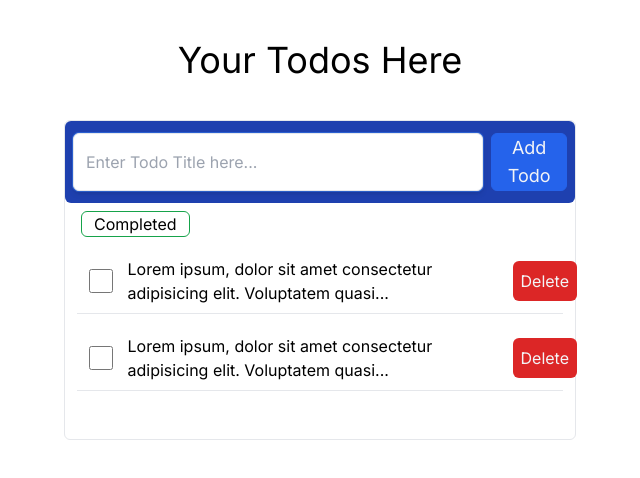
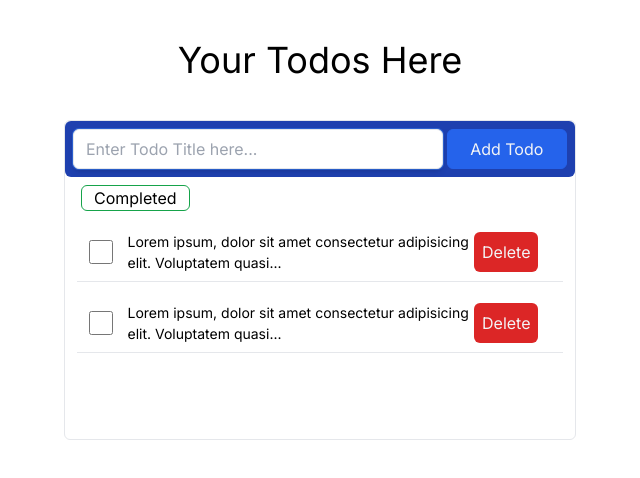
Before and after one commit to AtifAhmedShaikh/nextjs-typescript-codingflow, a Next.js app: page /user-todos in a window 1280 px wide. Shown: the top 478 px of the page, without its empty margins (320-960 px from the left). Built offline with nearby package versions, Linux system fonts and the light colour scheme.

Commit message:
Fix todo list page styling

```diff
--- a/src/app/user-todos/page.tsx
+++ b/src/app/user-todos/page.tsx
@@ -5,13 +5,13 @@ const UserTodos = () => {
     <div className="mt-5 h-screen w-100">
       <h3 className="text-center text-4xl my-10">Your Todos Here </h3>
       <div className="w-2/5 border rounded-md h-auto min-h-80 m-auto">
-        <div className="w-100 bg-blue-800 text-center grid grid-cols-12 py-3 gap-2 px-2 rounded-md ">
+        <div className="w-100 bg-blue-800 text-center grid grid-cols-12 py-2 gap-1 px-2 rounded-md h-14 grid-rows-1">
           <input
             type="text"
-            className="col-span-10 border py-1 px-3 rounded-md shadow-md focus:ring-blue-500 ring-1 focus:outline-none ring-blue-1 w-100 "
+            className="col-span-9 border py-1 px-3 rounded-md shadow-md focus:ring-blue-500 ring-1 focus:outline-none ring-blue-1 w-100 "
             placeholder="Enter Todo Title here..."
           />
-          <button className="col-span-2  bg-blue-600 hover:bg-blue-500 rounded-md border text-gray-100 text-lg border-blue-600">
+          <button className="col-span-3 text-xsm  bg-blue-600 hover:bg-blue-500 rounded-md border text-gray-100  border-blue-600">
             Add Todo
           </button>
         </div>
--- a/src/components/Navbar.tsx
+++ b/src/components/Navbar.tsx
@@ -18,6 +18,9 @@ const Navbar = () => {
       <Link href={"/contact"} className="border-b border-blue-800">
         Contact
       </Link>
+      <Link href={"/user-todos"} className="border-b border-blue-800">
+        Todo List
+      </Link>
       <Link href={"/login"} className="border-b border-blue-800">
         Login
       </Link>
--- a/src/components/TodoItem.tsx
+++ b/src/components/TodoItem.tsx
@@ -2,11 +2,11 @@ const TodoItem = () => {
   return (
     <div className="grid grid-cols-12 border-b items-center place-content-center px-3 mb-5 pb-2">
       <input type="checkbox" className="col-span-1 w-6 h-6 " />
-      <p className="text-md col-span-10 font-normal text-ellipsis">
+      <p className="text-[14px] col-span-9 font-normal text-ellipsis">
         Lorem ipsum, dolor sit amet consectetur adipisicing elit. Voluptatem
         quasi...
       </p>
-      <button className="col-span-1 border-red-800 bg-red-600 hover:bg-red-800 rounded-md p-2 text-gray-100 w-fit h-fit ">
+      <button className="col-span-2 border-red-800 bg-red-600 hover:bg-red-800 rounded-md p-2 text-gray-100 w-fit h-fit ">
         Delete
       </button>
     </div>
```
